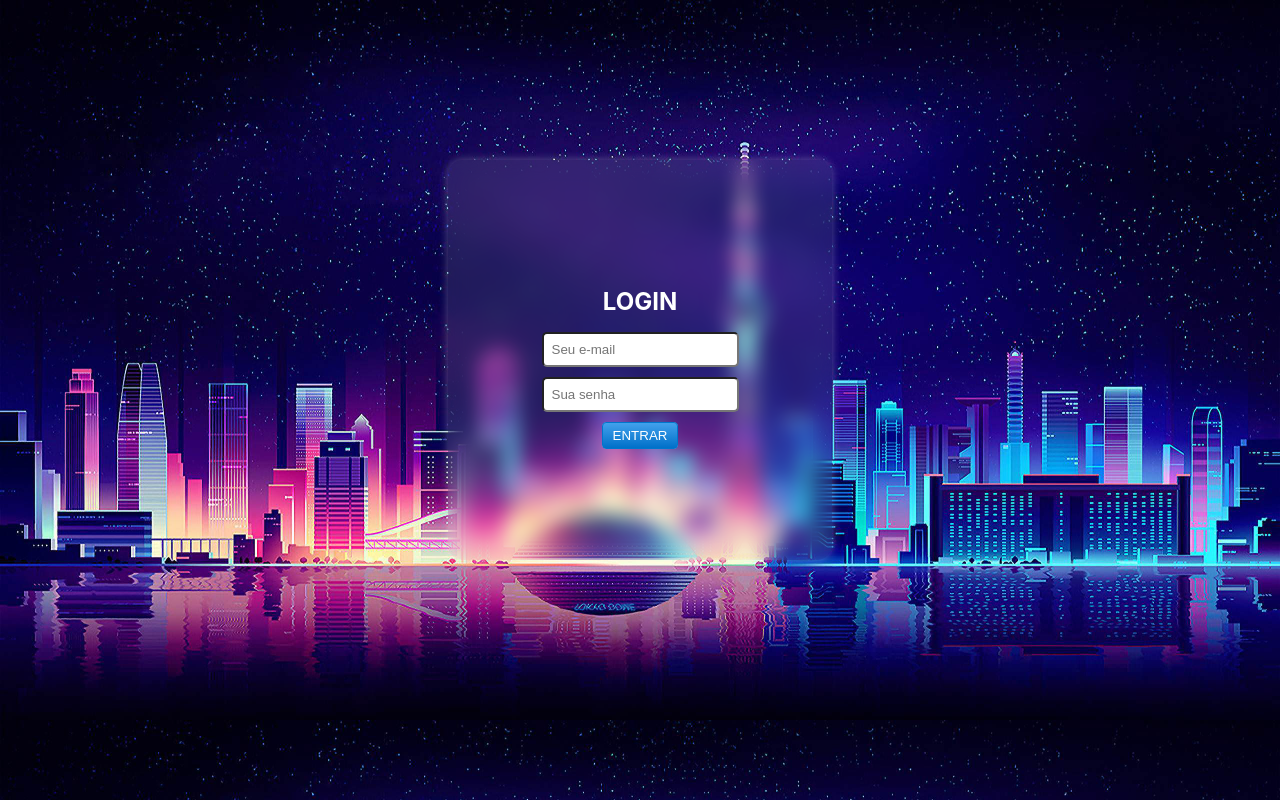
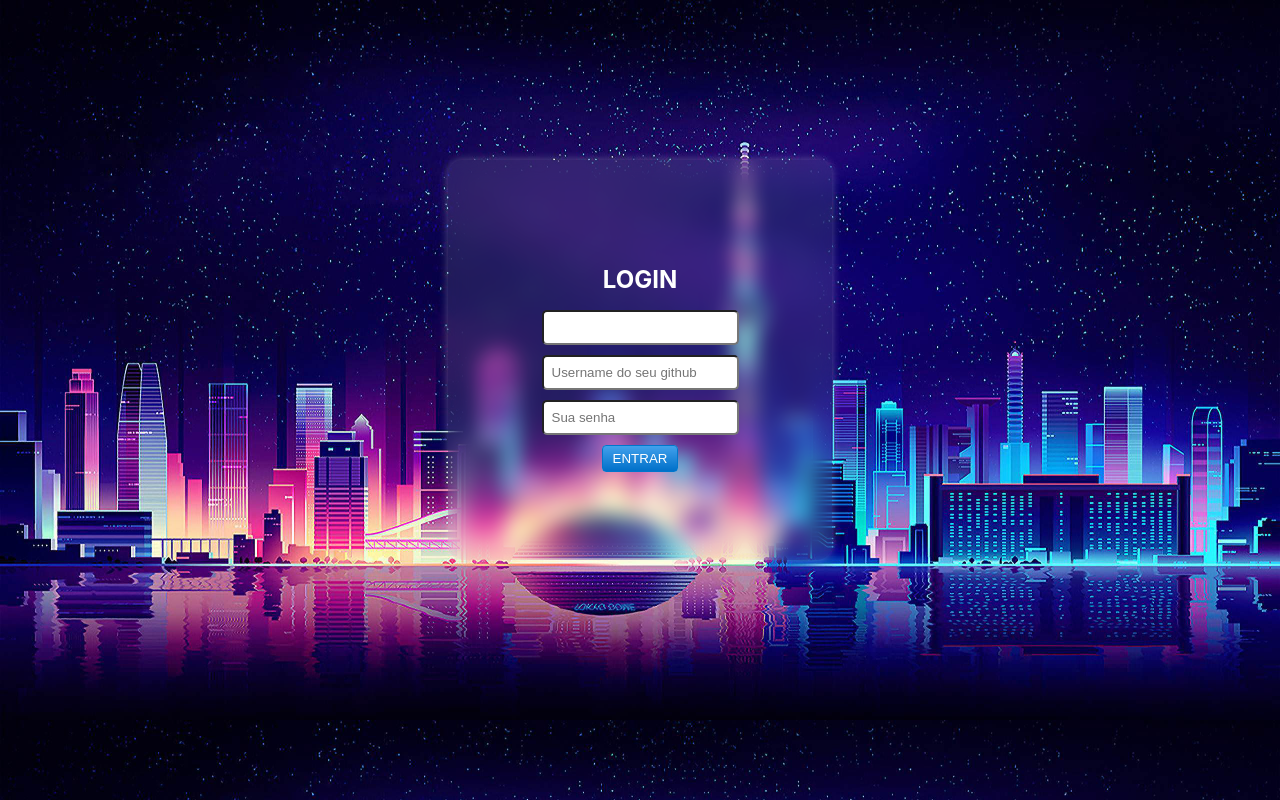
Before and after one commit to WilliamGrohe/login-react, a React (Create React App) app: page / in a window 1280 px wide. Built offline with nearby package versions, Linux system fonts and the light colour scheme.

Commit message:
refactored hooks and contexts

```diff
--- a/src/components/Login.tsx
+++ b/src/components/Login.tsx
@@ -1,4 +1,4 @@
-import React, { useState } from "react";
+import { useState } from "react";
 import { useNavigate } from "react-router-dom";
 
 import {useAuth} from "../hooks/useAuth"
@@ -6,12 +6,12 @@ import {useAuth} from "../hooks/useAuth"
 import "../styles/login.scss";
 
 export function Login() {
-  const [emailValue, setEmailValue] = useState("");
+  const [usernameValue, setUsernameValue] = useState("");
   const [passwordValue, setPasswordValue] = useState("");
 
   let navigate = useNavigate();
 
-  const { user, newUser } = useAuth();
+  const { newUser } = useAuth();
 
 
   function handleLogin(e: string, p: string) {
@@ -30,14 +30,16 @@ export function Login() {
     <div className="main">
       <div className="card">
         <h2>LOGIN</h2>
+
+        <input type="text" name="" id="" />
         <input
-          type="email"
-          name="Email"
-          id="email"
-          alt="Insira seu e-mail"
-          placeholder="Seu e-mail"
-          value={emailValue}
-          onChange={(v) => setEmailValue(v.target.value)}
+          type="text"
+          name="Nome"
+          id="name"
+          alt="Insira seu nome"
+          placeholder="Username do seu github"
+          value={usernameValue}
+          onChange={(v) => setUsernameValue(v.target.value)}
         />
         <input
           type="password"
@@ -47,7 +49,7 @@ export function Login() {
           value={passwordValue}
           onChange={(v) => setPasswordValue(v.target.value)}
         />
-        <button onClick={() => handleLogin(emailValue, passwordValue)}>
+        <button onClick={() => handleLogin(usernameValue, passwordValue)}>
           ENTRAR
         </button>
       </div>
--- a/src/contexts/AuthContext.tsx
+++ b/src/contexts/AuthContext.tsx
@@ -1,4 +1,4 @@
-import { createContext, ReactNode, useEffect, useState } from "react";
+import { createContext, ReactNode, useState } from "react";
 
 type User = {
   name: string;
@@ -6,7 +6,7 @@ type User = {
 
 type AuthContextType = {
   user: User | undefined;
-  newUser: (n: string) => void;
+  newUser: (username: string) => void;
 }
 
 type AuthContextProviderProps = {
@@ -18,17 +18,9 @@ export const AuthContext = createContext({} as AuthContextType)
 export function AuthContextProvider(props: AuthContextProviderProps) {
   const [user, setUser] = useState<User>();
 
-  const username = props.children?.toString
-
-  useEffect(()=>{
+  function newUser(username: string){
     setUser({
-      name: 'sdsds'
-    })
-  }, [])
-
-  function newUser(n: string){
-    setUser({
-      name: n
+      name: username
     })
   }
 
```
